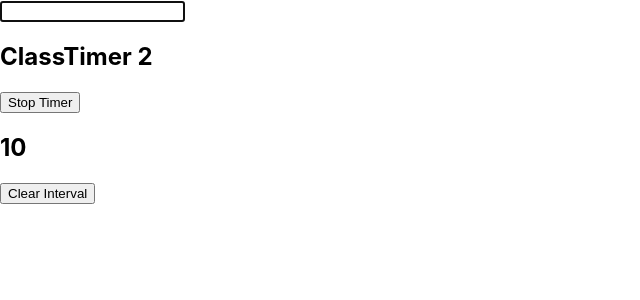
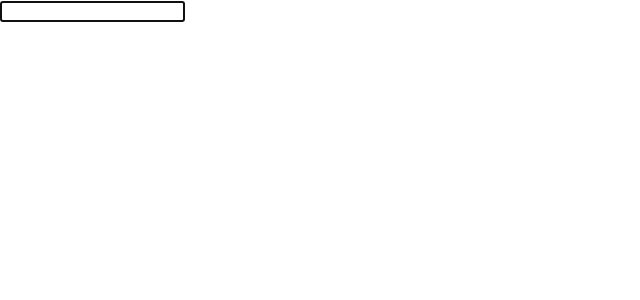
Before and after one commit to mytute/react-test, a React (Create React App) app in the folder hello-world/: page / in a window 1280 px wide. Shown: the top 300 px of the page, without its empty margins (0-640 px from the left). Built offline with nearby package versions, Linux system fonts and the light colour scheme.

Commit message:
add test

```diff
--- a/hello-world/src/App.js
+++ b/hello-world/src/App.js
@@ -1,15 +1,10 @@
 import "./App.css";
 import FocusInput from "./components/FocusInput";
-import ClassTimer from "./components/ClassTimer";
-import HookTimer from "./components/HookTimer";
-
 
 function App() {
   return (
     <div>
      <FocusInput/>
-     <ClassTimer/>
-     <HookTimer/>
     </div>
   );
 }
--- a/hello-world/src/components/ClassTimer.jsx
+++ /dev/null
@@ -1,40 +0,0 @@
-import React, { Component } from "react";
-
-export class ClassTimer extends Component {
-  constructor(props) {
-    super(props);
-
-    this.state = {
-      count: 0,
-    };
-    this.interval = null;
-  }
-
-  componentDidMount() {
-    console.log("component did mount ***************");
-    this.interval = setInterval(() => {
-      this.setState({ count: this.state.count + 1 });
-    }, 2000);
-  }
-
-  componentWillUnmount() {
-    clearInterval(this.interval);
-  }
-
-  render() {
-    return (
-      <div>
-        <h2>ClassTimer {this.state.count}</h2>
-        <button
-          onClick={() => {
-            clearInterval(this.interval);
-          }}
-        >
-          Stop Timer
-        </button>
-      </div>
-    );
-  }
-}
-
-export default ClassTimer;
--- a/hello-world/src/components/HookTimer.jsx
+++ /dev/null
@@ -1,24 +0,0 @@
-import React, { useEffect, useState, useRef } from "react";
-
-const HookTimer = () => {
-  const [count, setCount] = useState(0);
-  let intervalRef = useRef();
-
-  useEffect(() => {
-    intervalRef.current = setInterval(() => {
-      setCount((prevCount) => prevCount + 1);
-    }, 1000);
-
-    return () => {
-      clearInterval(intervalRef);
-    };
-  }, []);
-  return (
-    <div>
-      <h2>{count}</h2>
-      <button onClick={() => {clearInterval(intervalRef.current)}}>Clear Interval</button>
-    </div>
-  );
-};
-
-export default HookTimer;
```
